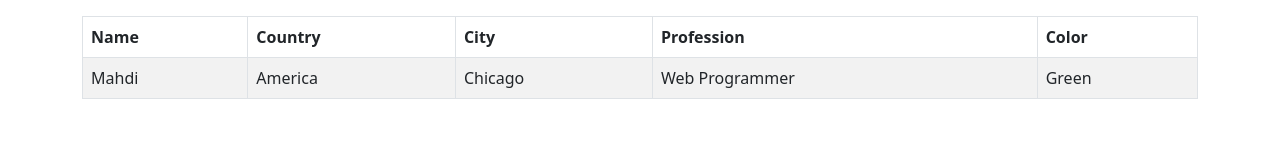
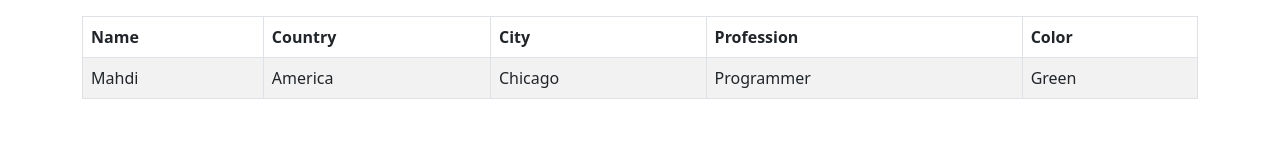
Before and after one commit to Mehtisup/Table-Bootstrap-5, a plain HTML site: page index.html in a window 1280 px wide. Drawn offline with nearby package versions, Linux system fonts and the light colour scheme.

Commit message:
Update index.html

```diff
--- a/index.html
+++ b/index.html
@@ -24,7 +24,7 @@
 <td>Mahdi</td>
 <td>America</td>
 <td>Chicago</td>
-<td>Web Programmer</td>
+<td> Programmer</td>
 <td>Green</td>
 </tr>
 </tbody>
```
